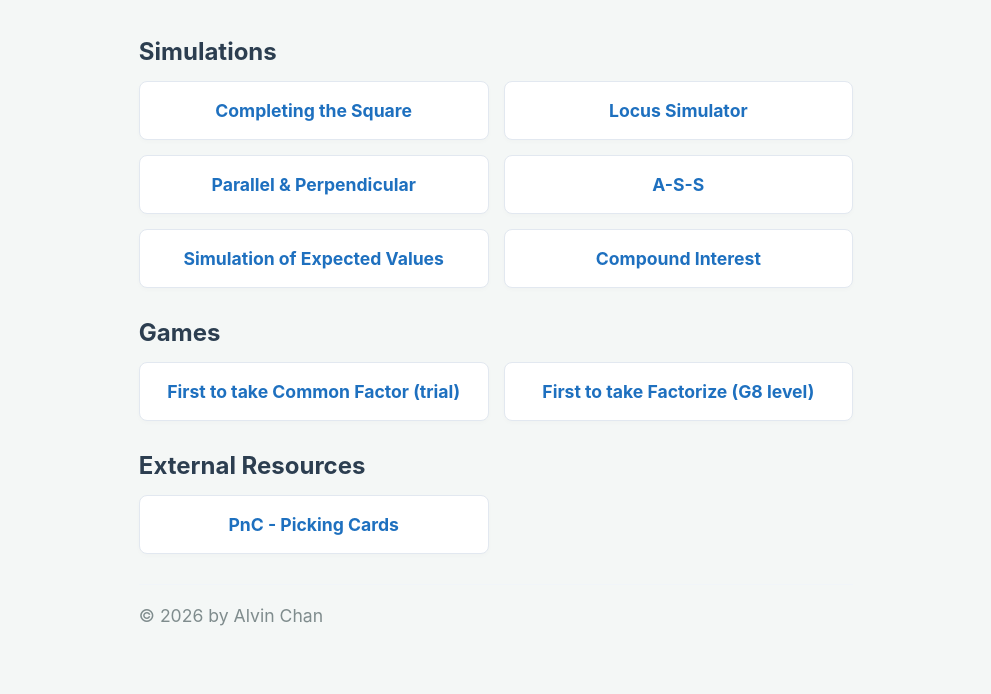
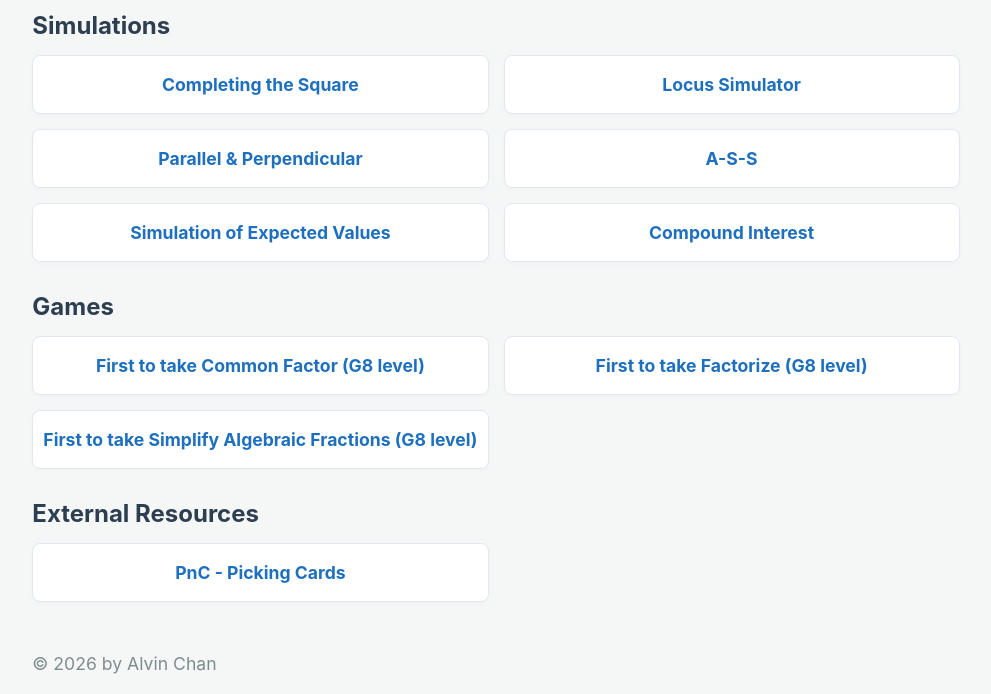
Before and after one commit to achan211/AI-Math-Website-Resource-Pack, a plain HTML site: page index.html in a window 1280 px wide. Shown: the part 129-823 px from the top of the page, without its empty margins (144-1135 px from the left). Before the commit the page ends 800 px from the top, so only its background shows below. Drawn offline with Linux system fonts and the light colour scheme.

Commit message:
Update index.html

```diff
--- a/index.html
+++ b/index.html
@@ -23,8 +23,9 @@
         </main>
             <h2>Games</h2>
         <main class="doorway-grid">
-            <a href="first_to_take_common_factor.html" class="door-link">First to take Common Factor (trial)</a>
-            <a href="first_to_take_common_factor.html" class="door-link">First to take Factorize (G8 level)</a>
+            <a href="first_to_take_common_factor.html" class="door-link">First to take Common Factor (G8 level)</a>
+            <a href="first_to_factorize_identities.html" class="door-link">First to take Factorize (G8 level)</a>
+            <a href="first_to_simplify_algebraic_fractions.html" class="door-link">First to take Simplify Algebraic Fractions (G8 level)</a>
         </main>
             <h2>External Resources</h2>
         <main class="doorway-grid">
```
